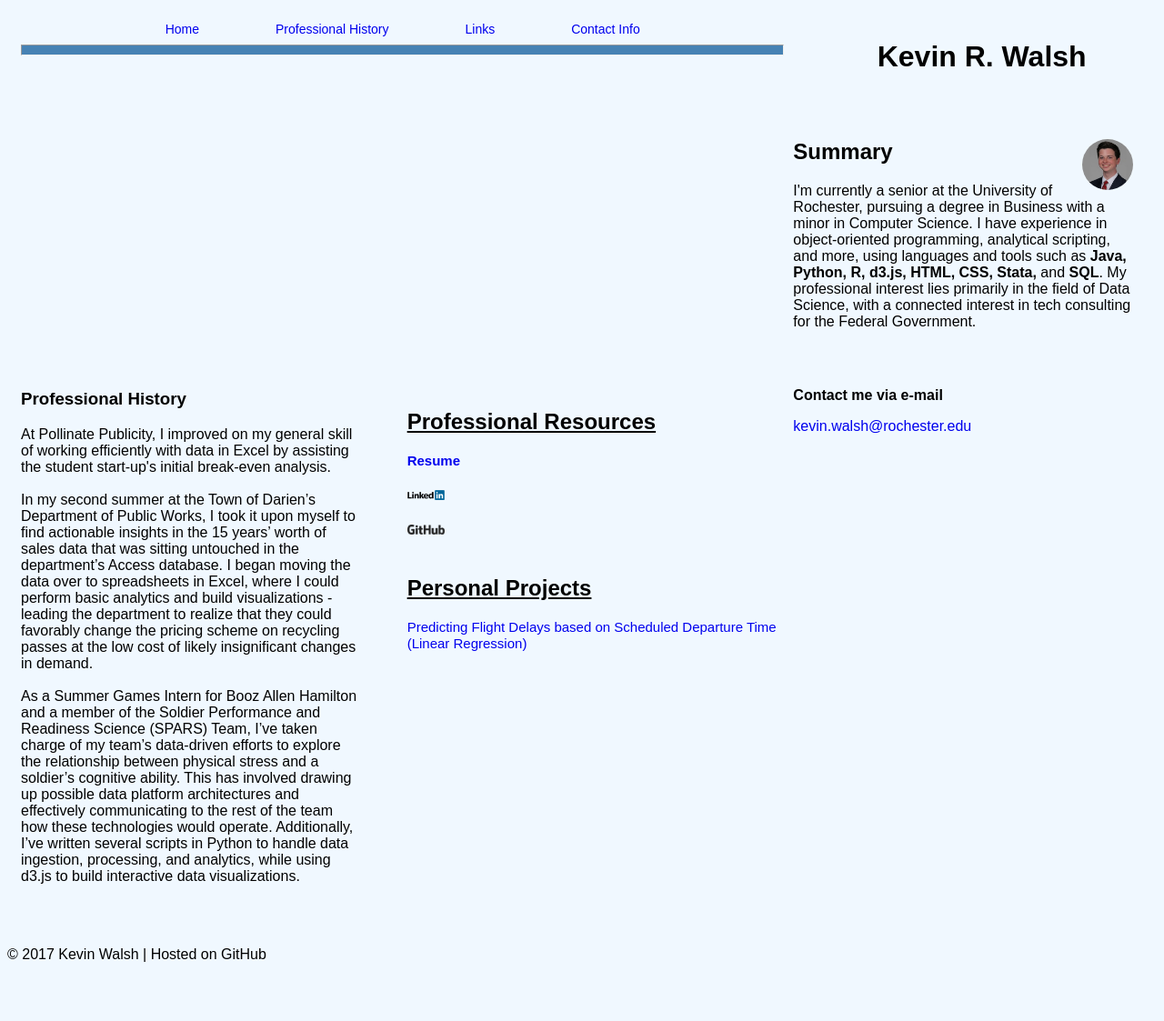
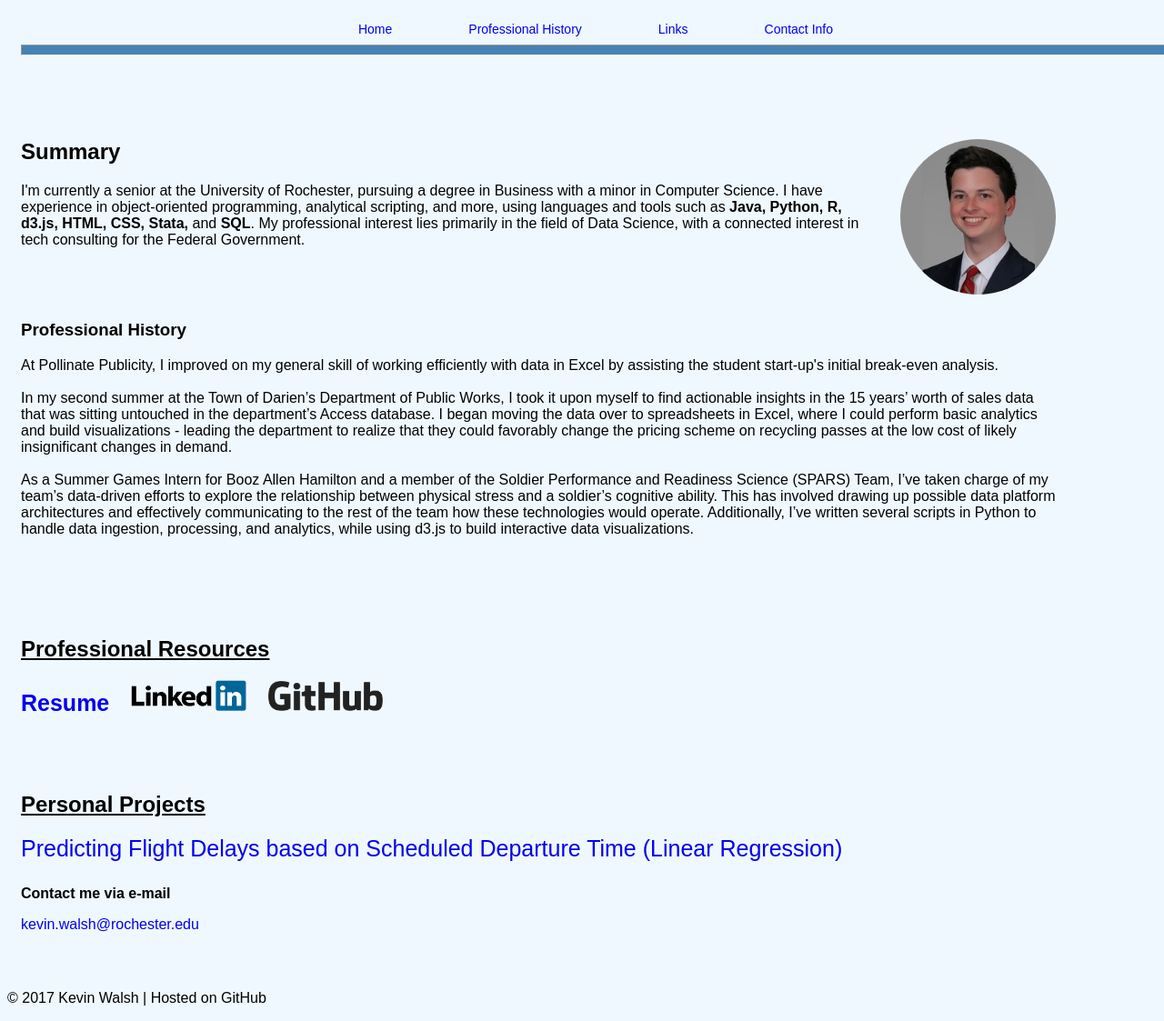
Before and after one commit to walshk/walshk.github.io, a PHP site: page / in a window 1280 px wide. Shown: the whole page at 91% size. Before the commit the page ends 1058 px from the top, so only its background shows below. Run offline with PHP 8.4, Linux system fonts and the light colour scheme; some libraries are stand-ins or nearby versions.

Commit message:
made grid layout kinda work

```diff
--- a/contact.html
+++ b/contact.html
@@ -36,11 +36,6 @@
 
 	</div>
 
-	<div class="footer">
-		<div class="footLine">
-			<p>&copy; 2017 Kevin Walsh | Hosted on GitHub</p>
-		</div>
-	</div>
 
 </body>
 </html>
--- a/home.css
+++ b/home.css
@@ -6,9 +6,38 @@
 }
 
 .nav{
-  grid-column: 1/3;
-  grid-row: 1/3;
+  grid-row: 1;
+  grid-column-start: 1;
+  grid-column-end: 4;
 }
+
+h1 {
+  grid-row: 2/3;
+}
+
+#page1 {
+  grid-row: 2/3;
+  grid-column-start: 1;
+  grid-column-end: 4;
+}
+#page2 {
+  grid-row-start: 3;
+  grid-row-end: 4;
+  grid-column-start: 1;
+  grid-column-end: 4;
+}
+#page3 {
+  grid-row: 4;
+  grid-column-start: 1;
+  grid-column-end: 4;
+}
+#page4 {
+  grid-row: 5;
+  grid-column-start: 1;
+  grid-column-end: 4;
+}
+
+
 
 body {
   background-color: aliceblue;
@@ -60,15 +89,15 @@ ul {
 }
 
 .link a {
-  font-size: 15px;
+  font-size: 25px;
   text-decoration: none;
   font-family: sans-serif;
 }
 
 .link li {
-  display: block;
-  margin-top: 20px;
-  margin-bottom: 20px;
+  display: inline;
+  margin-left: 0px;
+  margin-right: 20px;
 }
 
 hr {
@@ -115,9 +144,6 @@ hr {
   margin-left: 2%;
 }
 
-#page1, #page2, #page3 {
-  padding-bottom: 5%;
-}
 
 #page3 ul {
   text-align: left;
--- a/index.html
+++ b/index.html
@@ -16,7 +16,6 @@
 
 		<div class="content">
 
-			<h1>Kevin R. Walsh</h1>
 
 			<div class="nav">
 
```
Also changed, not shown: aboutme.html (deleted, +0 -47 lines), links.html (deleted, +0 -62 lines).
